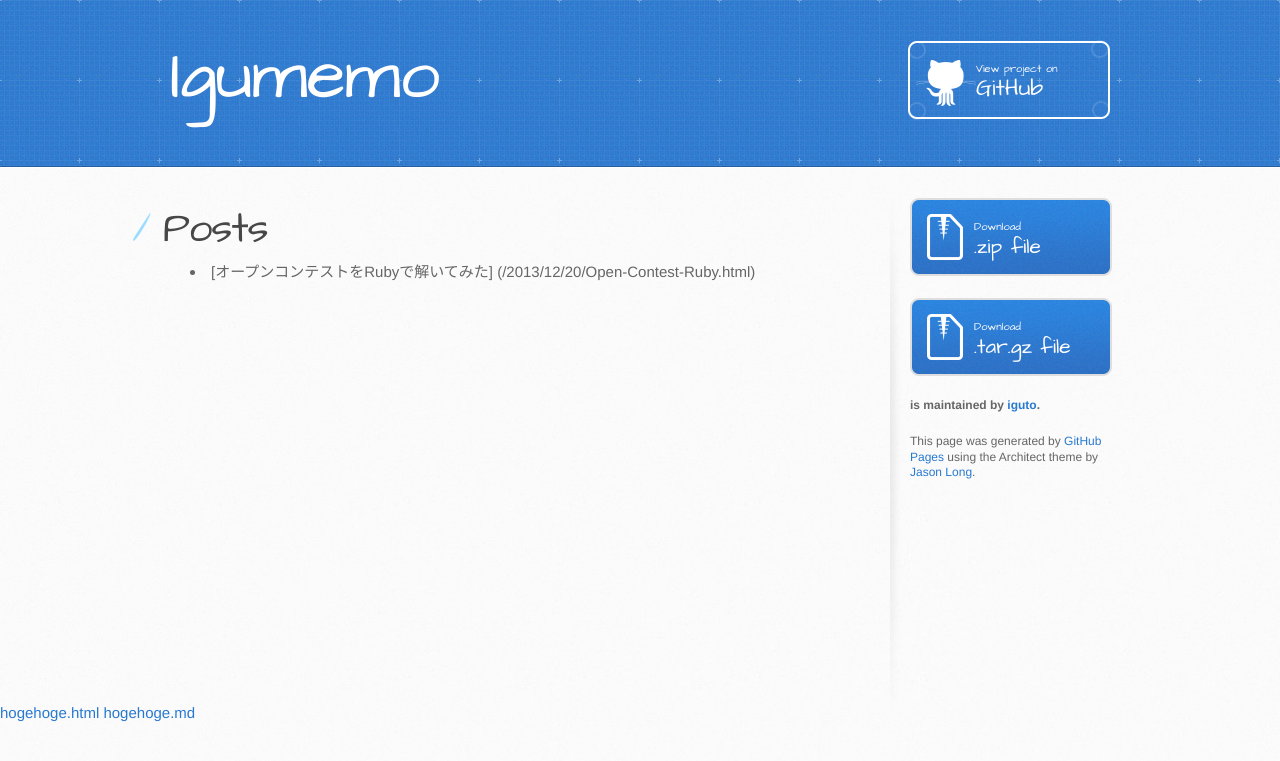
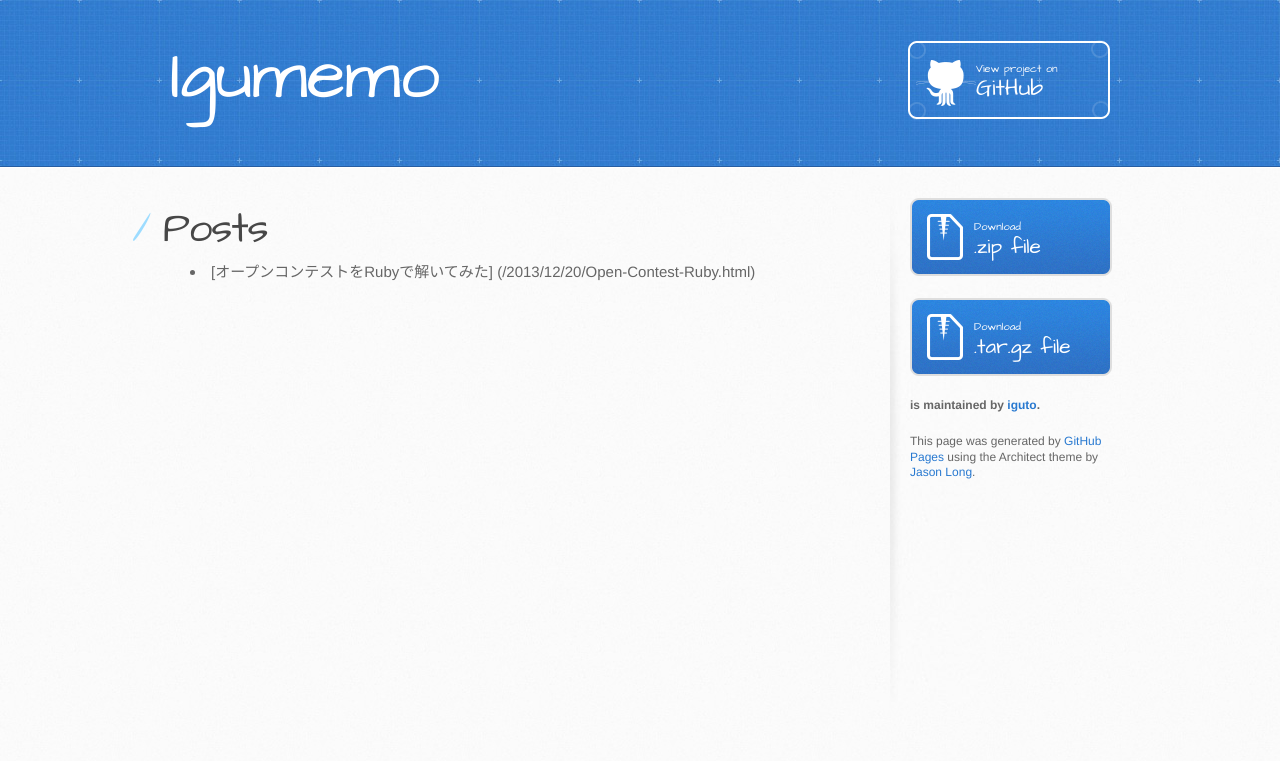
Before and after one commit to iguto/igumemo, a Jekyll site: the page built from index.md, in a window 1280 px wide. Shown: the top 761 px of the page. Built offline with Jekyll 4.4.1, drawn with Linux system fonts in a browser that asks for light colours.

Commit message:
無駄な内容を削除

```diff
--- a/_layouts/default.html
+++ b/_layouts/default.html
@@ -48,8 +48,5 @@
         </aside>
       </div>
     </div>
-
-    <a href="test.html">hogehoge.html</a>
-    <a href="test.md">hogehoge.md</a>
   </body>
 </html>
```
